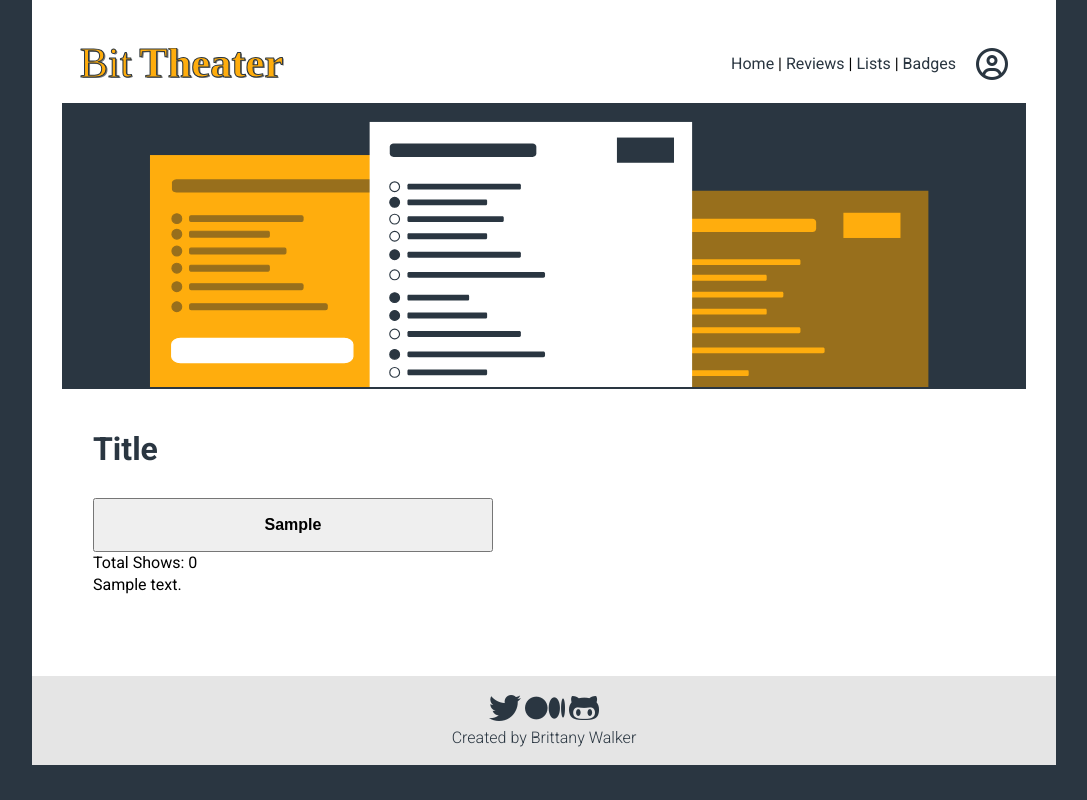
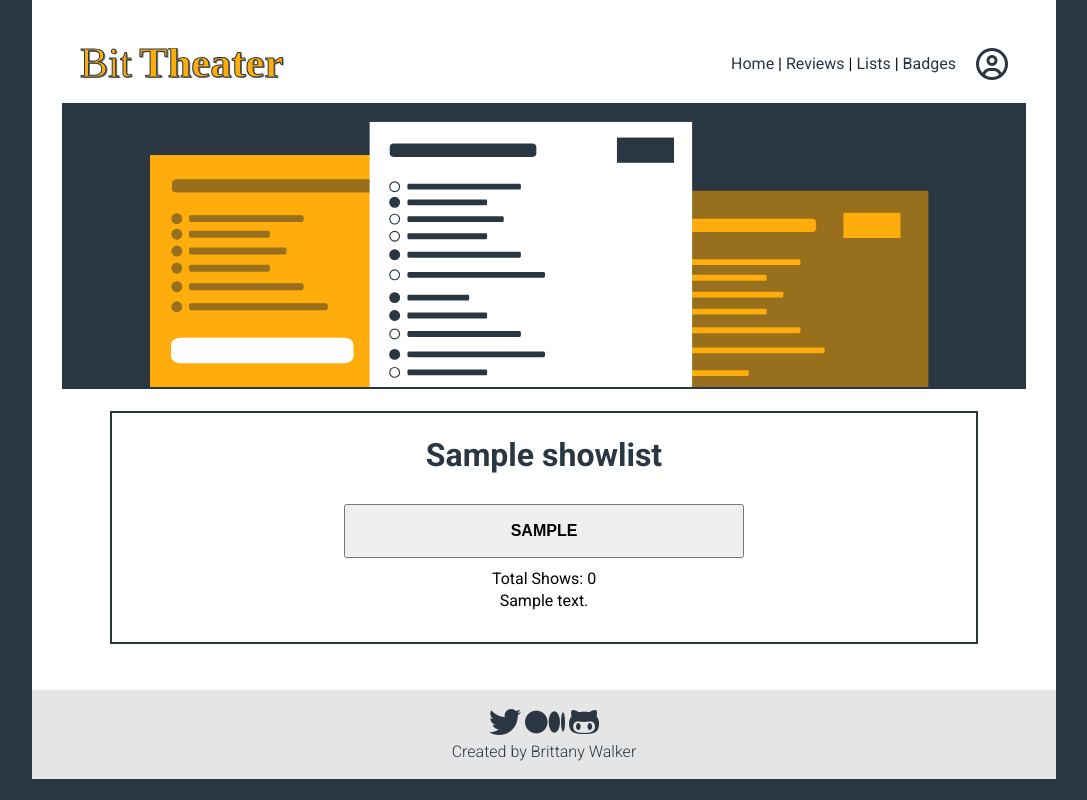
Before and after one commit to brittanyrw/bittheaterv1, a Node server app: page /showlist/600000000000000000000001 in a window 1280 px wide. Shown: the whole page, without its empty margins (96-1183 px from the left). Run offline with Node 20, Linux system fonts and the light colour scheme; tables that the repository leaves empty hold one stand-in row (values such as "Sample post"); some libraries are stand-ins or nearby versions.

Commit message:
update individual showlist page

```diff
--- a/views/showlist.ejs
+++ b/views/showlist.ejs
@@ -6,28 +6,26 @@
         <div class="header-image-section">
             <img src="/imgs/Lists-Illustration.svg" class="lists-illustration">
         </div>
-        <section class="section">
-        	<h1 class="section-title">Title</h1>
-        	<button class="showlist-<%=showlists.showListType%>-button"><%=showlists.showListType%><span class="visually-hidden"><%=showlists.showListType%> Show List Label</span></button>
+        <section class="section indv-showlist">
+        	<h1 class="section-title"><%=showlists.showListTitle%></h1>
+        	<button class="indv-showlist-<%=showlists.showListType%>-button"><%=showlists.showListType.toUpperCase()%><span class="visually-hidden"><%=showlists.showListType%> Show List Label</span></button>
 
-            <div>
-				<p>Total Shows: <%=showlists.shows.length%></p>
-                <p><%=showlists.showListDescription%></p>
-
+            <div class="indv-showlist-stats">
+				<p class="indv-showlist-number">Total Shows: <%=showlists.shows.length%></p>
+                <p class="indv-showlist-description"><%=showlists.showListDescription%></p>
+			</div>
 
 
             <div class="showlist-show-list">
             	<ul>
  				<% for(var i=0; i<showlists.shows.length; i++) { %>
 					<li class="show-item-list"><ul class="showlist-item">
-					  <li><%=mainShows[showlists.shows[i].showId]%></li>
-					  <li><%=showlists.shows[i].showDate%></li>
-					  <li><%=showlists.shows[i].showNotes%></li>
+					  <li class="indv-showlist-showname"><%=mainShows[showlists.shows[i].showId]%></li>
+					  <li class="indv-showlist-showdate"> - <%=moment(showlists.shows[i].showDate).format("MMM Do, YYYY")%></li>
+					  <ul><li class="indv-showlist-shownotes"><%=showlists.shows[i].showNotes%></li></ul>
 					</ul></li>
 				<% } %>
 				</ul>
-
-
             </div>
         </div>
 
```
